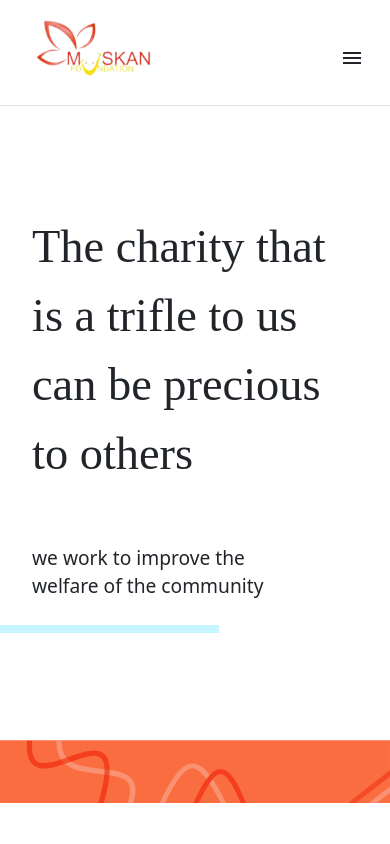
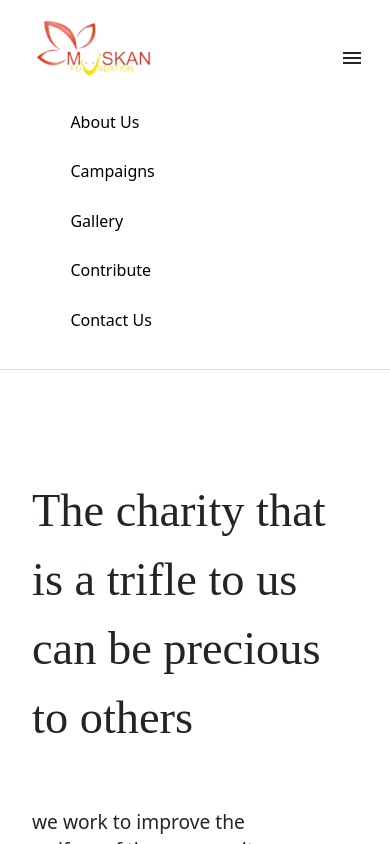
Before and after one commit to AdityaP68/MuskanFoundation-Frontend, a Next.js app: page / in a window 390 px wide. Both pictures are taken after a click on the element 352 px from the left and 54 px from the top of the page. Shown: the top 844 px of the page. Built offline with nearby package versions, Linux system fonts and the light colour scheme; a web font is replaced by a local one.

Commit message:
reponsive nav

```diff
--- /dev/null
+++ b/components/header/MobileMenu.js
@@ -0,0 +1,39 @@
+import React from 'react'
+import Link from 'next/link'
+import styles from './MobileMenu.module.scss'
+
+function MobileMenu() {
+  return (
+
+    <ul className={styles.navContainer}>
+      <Link href="/">
+        <a>
+          <li>About Us</li>
+        </a>
+      </Link>
+      <Link href="/campaigns">
+        <a>
+          <li>Campaigns</li>
+        </a>
+      </Link>
+      <Link href="/gallery">
+        <a>
+          <li>Gallery</li>
+        </a>
+      </Link>
+      <Link href="/contribute">
+        <a>
+          <li>Contribute</li>
+        </a>
+      </Link>
+      <Link href="/contact_us">
+        <a>
+          <li>Contact Us</li>
+        </a>
+      </Link>
+    </ul>
+
+  )
+}
+
+export default MobileMenu
--- /dev/null
+++ b/components/header/MobileMenu.module.scss
@@ -0,0 +1,13 @@
+.navContainer{
+    a{
+        text-decoration: none;
+        color: #000000;
+        li{
+            padding: 0.8rem;
+            list-style: none;
+            &:hover{
+                color: rgb(253, 75, 35);
+            }
+        }
+    }
+}
--- a/components/header/Navbar.js
+++ b/components/header/Navbar.js
@@ -1,8 +1,12 @@
 import styles from "./Navbar.module.scss";
 import MenuIcon from "@mui/icons-material/Menu";
 import Link from "next/link";
+import { useState } from "react";
+import MobileMenu from "./MobileMenu";
 
 function Navbar() {
+  const [isMounted, setIsMounted] = useState(false)
+  console.log(isMounted)
   return (
     <header className={styles.header}>
       <address className={styles.address}>
@@ -46,12 +50,13 @@ function Navbar() {
         <span
           className={styles.hamburgerMenu}
           onClick={() => {
-            console.log("click");
+            setIsMounted(v=>!v)
           }}
         >
           <MenuIcon className={styles.mobMenu} />
         </span>
       </nav>
+      {isMounted && <MobileMenu/>}
     </header>
   );
 }
```
